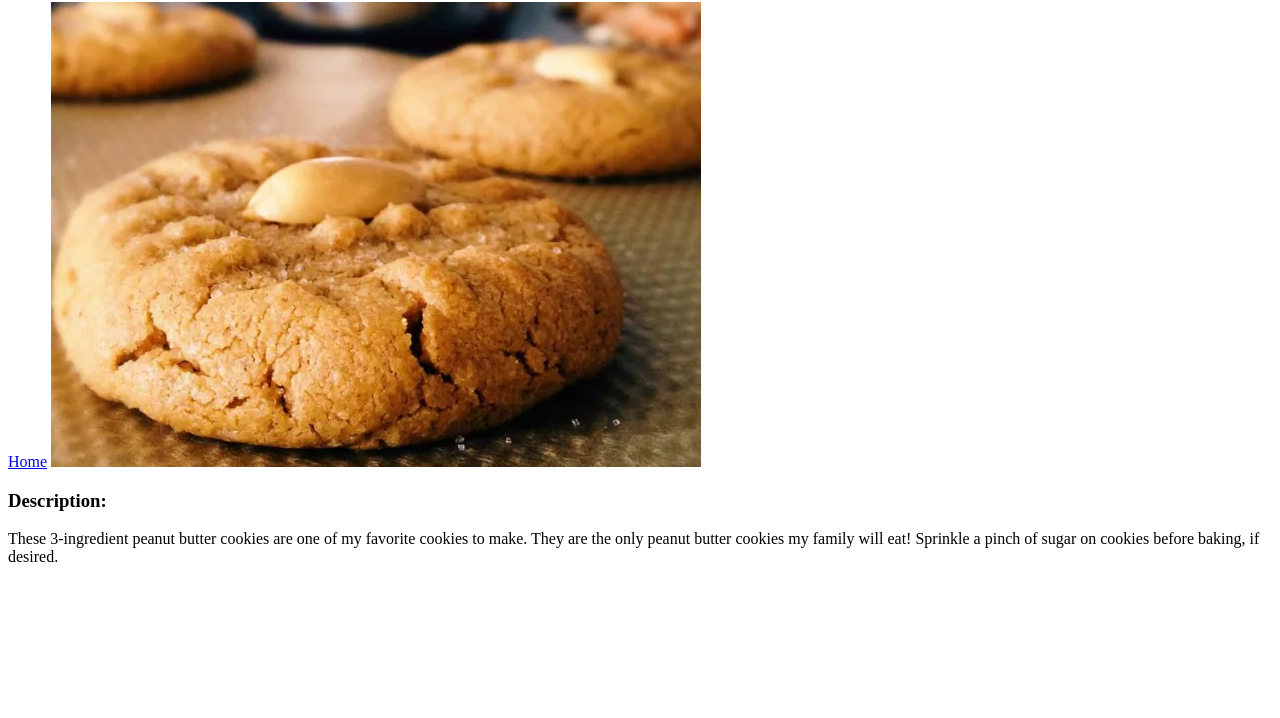
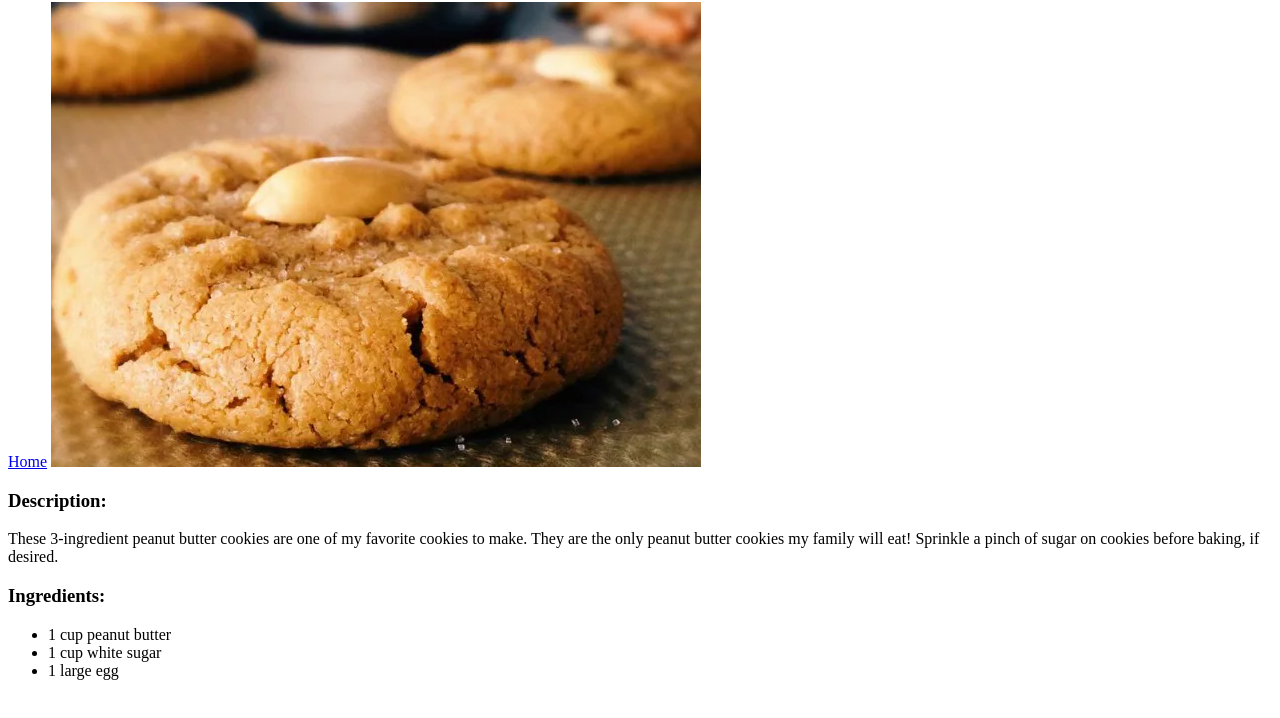
Before and after one commit to gronik97/odin-recipes, a plain HTML site: page recipes/cookie.html in a window 1280 px wide. Shown: the part 78-796 px from the top of the page. Drawn offline with Linux system fonts and the light colour scheme.

Commit message:
Add ingredients section with heading and unordered list
Added an "Ingredients" section on the cookie.html page, consisting of an h3 heading and an unordered list (<ul>) listing the necessary ingredients for the recipe.

```diff
--- a/recipes/cookie.html
+++ b/recipes/cookie.html
@@ -14,6 +14,12 @@
     <h3>Description: </h3>
     <p>These 3-ingredient peanut butter cookies are one of my favorite cookies to make. They are the only peanut butter
         cookies my family will eat! Sprinkle a pinch of sugar on cookies before baking, if desired.</p>
+    <h3>Ingredients: </h3>
+    <ul>
+        <li>1 cup peanut butter</li>
+        <li>1 cup white sugar</li>
+        <li>1 large egg</li>
+    </ul>
 </body>
 
 </html>
```
